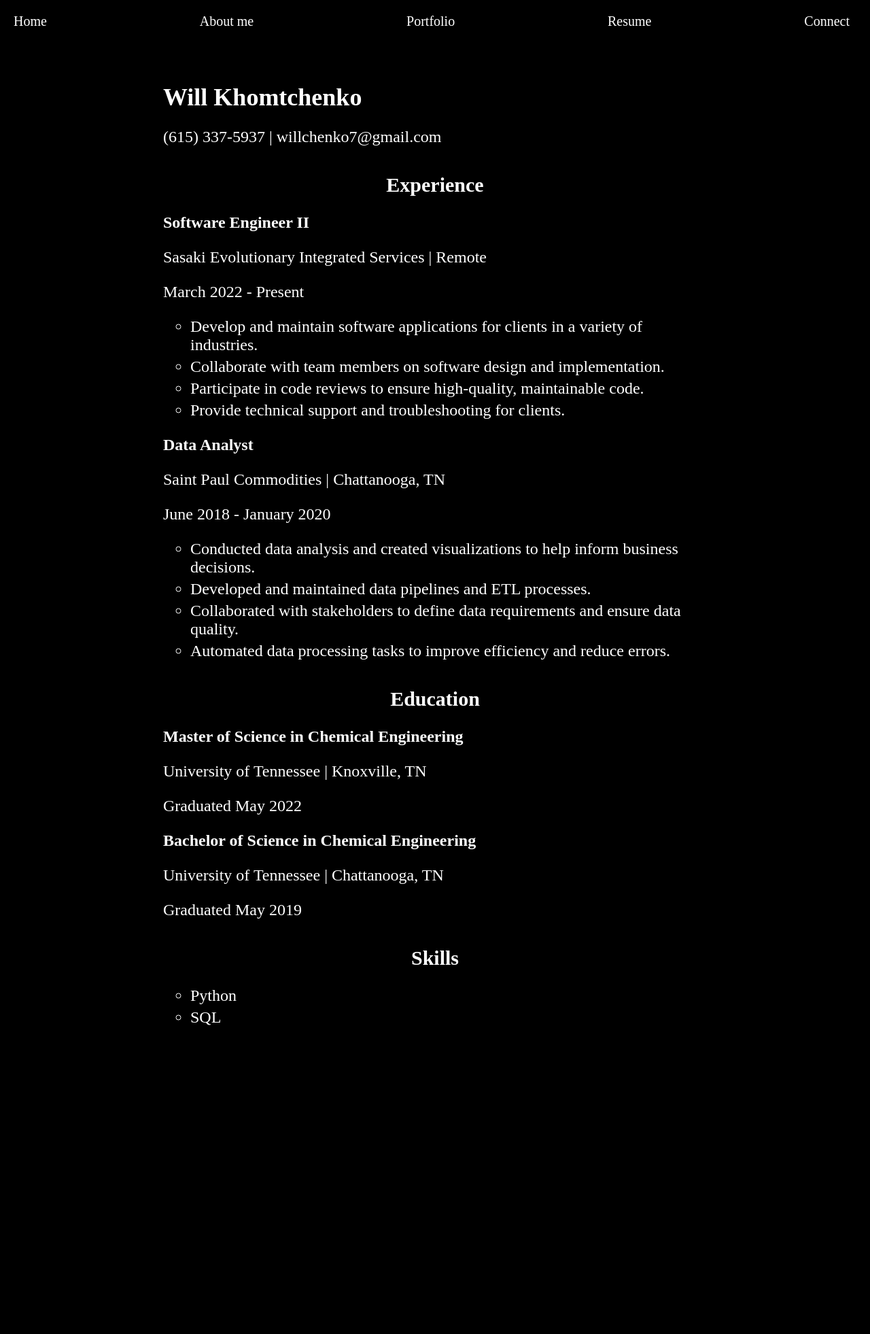
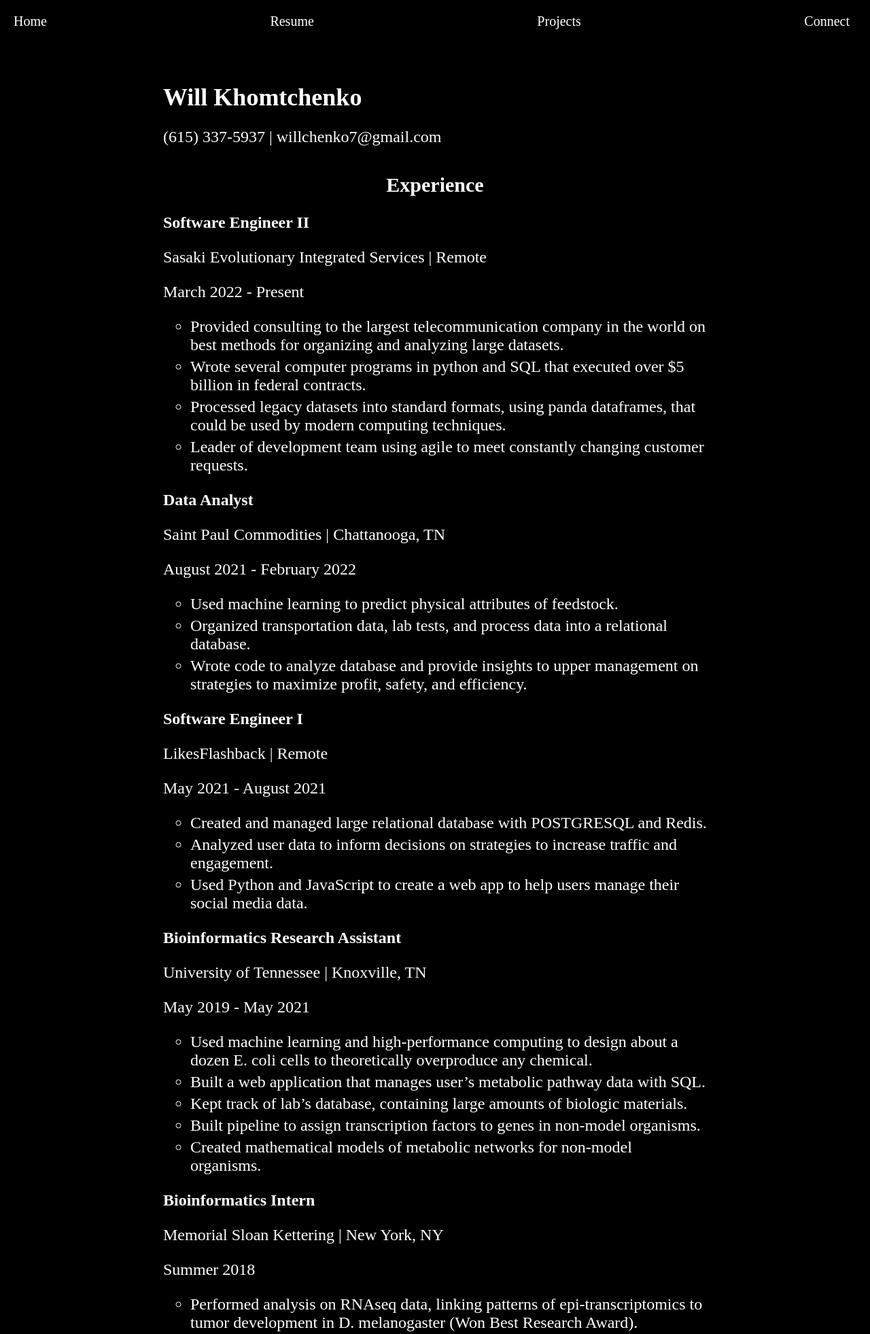
Before and after one commit to willchenko7/personal-site, a Flask app: page /resume in a window 1280 px wide. Shown: the top 1962 px of the page at 68% size. Before the commit the page ends 1508 px from the top, so only its background shows below. Run offline with Flask 2, Linux system fonts and the light colour scheme.

Commit message:
modified new templates

```diff
--- a/personal_site/templates/new_connect.html
+++ b/personal_site/templates/new_connect.html
@@ -79,9 +79,8 @@
 <body>
     <div class="navbar">
         <a href="{{ url_for('home') }}">Home</a>
-        <a href="#">About me</a>
-        <a href="#">Portfolio</a>
         <a href="{{ url_for('resume') }}">Resume</a>
+        <a href="{{ url_for('projects') }}">Projects</a>
         <a href="{{ url_for('connect') }}">Connect</a>
     </div>
     <div class="center">
--- a/personal_site/templates/new_home.html
+++ b/personal_site/templates/new_home.html
@@ -79,9 +79,8 @@
 <body>
     <div class="navbar">
         <a href="{{ url_for('home') }}">Home</a>
-        <a href="#">About me</a>
-        <a href="#">Portfolio</a>
         <a href="{{ url_for('resume') }}">Resume</a>
+        <a href="{{ url_for('projects') }}">Projects</a>
         <a href="{{ url_for('connect') }}">Connect</a>
     </div>
     <div class="center">
--- a/personal_site/templates/new_resume.html
+++ b/personal_site/templates/new_resume.html
@@ -98,9 +98,8 @@
 
     <div class="navbar">
         <a href="{{ url_for('home') }}">Home</a>
-        <a href="#">About me</a>
-        <a href="#">Portfolio</a>
         <a href="{{ url_for('resume') }}">Resume</a>
+        <a href="{{ url_for('projects') }}">Projects</a>
         <a href="{{ url_for('connect') }}">Connect</a>
     </div>
     <br></br>
@@ -117,21 +116,51 @@
                     <p>Sasaki Evolutionary Integrated Services | Remote</p>
                     <p>March 2022 - Present</p>
                     <ul style="list-style-type: circle; padding-left: 40px;">
-                        <li>Develop and maintain software applications for clients in a variety of industries.</li>
-                        <li>Collaborate with team members on software design and implementation.</li>
-                        <li>Participate in code reviews to ensure high-quality, maintainable code.</li>
-                        <li>Provide technical support and troubleshooting for clients.</li>
+                        <li>Provided consulting to the largest telecommunication company in the world on best methods for organizing and analyzing large datasets.</li>
+                        <li>Wrote several computer programs in python and SQL that executed over $5 billion in federal contracts.</li>
+                        <li>Processed legacy datasets into standard formats, using panda dataframes, that could be used by modern computing techniques.</li>
+                        <li>Leader of development team using agile to meet constantly changing customer requests.</li>
                     </ul>
                 </li>
                 <li>
                     <h3>Data Analyst</h3>
                     <p>Saint Paul Commodities | Chattanooga, TN</p>
-                    <p>June 2018 - January 2020</p>
+                    <p>August 2021 - February 2022</p>
                     <ul style="list-style-type: circle; padding-left: 40px;">
-                        <li>Conducted data analysis and created visualizations to help inform business decisions.</li>
-                        <li>Developed and maintained data pipelines and ETL processes.</li>
-                        <li>Collaborated with stakeholders to define data requirements and ensure data quality.</li>
-                        <li>Automated data processing tasks to improve efficiency and reduce errors.</li>
+                        <li>Used machine learning to predict physical attributes of feedstock.</li>
+                        <li>Organized transportation data, lab tests, and process data into a relational database.</li>
+                        <li>Wrote code to analyze database and provide insights to upper management on strategies to maximize profit, safety, and efficiency.</li>
+                    </ul>
+                </li>
+                <li>
+                    <h3>Software Engineer I</h3>
+                    <p>LikesFlashback | Remote</p>
+                    <p>May 2021 - August 2021</p>
+                    <ul style="list-style-type: circle; padding-left: 40px;">
+                        <li>Created and managed large relational database with POSTGRESQL and Redis.</li>
+                        <li>Analyzed user data to inform decisions on strategies to increase traffic and engagement.</li>
+                        <li>Used Python and JavaScript to create a web app to help users manage their social media data.</li>
+                    </ul>
+                </li>
+                <li>
+                    <h3>Bioinformatics Research Assistant</h3>
+                    <p>University of Tennessee | Knoxville, TN</p>
+                    <p>May 2019 - May 2021</p>
+                    <ul style="list-style-type: circle; padding-left: 40px;">
+                        <li>Used machine learning and high-performance computing to design about a dozen E. coli cells to theoretically overproduce any chemical.</li>
+                        <li>Built a web application that manages user’s metabolic pathway data with SQL.</li>
+                        <li>Kept track of lab’s database, containing large amounts of biologic materials.</li>
+                        <li>Built pipeline to assign transcription factors to genes in non-model organisms.</li>
+                        <li>Created mathematical models of metabolic networks for non-model organisms.</li>
+                    </ul>
+                </li>
+                <li>
+                    <h3>Bioinformatics Intern</h3>
+                    <p>Memorial Sloan Kettering | New York, NY</p>
+                    <p>Summer 2018</p>
+                    <ul style="list-style-type: circle; padding-left: 40px;">
+                        <li>Performed analysis on RNAseq data, linking patterns of epi-transcriptomics to tumor development in D. melanogaster (Won Best Research Award).</li>
+                        <li>Used R to help visualize complex datasetsL.</li>
                     </ul>
                 </li>
             </ul>
@@ -143,21 +172,58 @@
                 <li>
                     <h3>Master of Science in Chemical Engineering</h3>
                     <p>University of Tennessee | Knoxville, TN</p>
+                    <ul style="list-style-type: circle; padding-left: 40px;">
+                        <li>Took several Computer Science classes, including: Bioinformatics, Advanced Algorithms, and Convex Optimization.</li>
+                    </ul>
                     <p>Graduated May 2022</p>
                 </li>
                 <li>
                     <h3>Bachelor of Science in Chemical Engineering</h3>
                     <p>University of Tennessee | Chattanooga, TN</p>
+                    <ul style="list-style-type: circle; padding-left: 40px;">
+                        <li>Member of: Tau Beta Pi, AICHE, Dean’s List, Urban Garden, Soccer Team (Pres.).</li>
+                        <li>SEARCH Grant Recipient to complete an undergraduate research project.</li>
+                    </ul>
                     <p>Graduated May 2019</p>
                 </li>
+                <li>
+                    <h3>Additional Online Courses</h3>
+                    <ul style="list-style-type: circle; padding-left: 40px;">
+                        <li>Transformers for Natural Language Processing - Lazy Programmer Team (current)</li>
+                        <li>PyTorch for Deep Learning - Jose Portilla (Dec 2022)</li>
+                        <li>PL/SQL - Beginner to Advanced - Amarnath Reddy (Mar 2022)</li>
+                        <li>Coding Boot Camp – freeCodeCamp.org (Spring 2022)</li>
+                        <li>Machine Learning - University of Stanford by Professor Andrew Ng (Summer 2020)</li>
+                        <li>Linear Algebra – MIT OpenCourseWare by Professor Gilbert Strang (Spring 2020)</li>
+                    </li>
             </ul>
         </div>
 
         <div class="section">
             <h2 class="section-header">Skills</h2>
             <ul style="list-style-type: circle; padding-left: 40px;">
+                <li>Problem Solving</li>
+                <li>Machine Learning</li>
+                <li>Scientific Computing</li>
+                <li>Data Analysis</li>
+                <li>Statistics</li>
+                <li>Modeling</li>
+                <li>Databases</li>
+            </ul>
+        </div>
+
+        <div class="section">
+            <h2 class="section-header">Programs</h2>
+            <ul style="list-style-type: circle; padding-left: 40px;">
                 <li>Python</li>
                 <li>SQL</li>
+                <li>Bash</li>
+                <li>Git</li>
+                <li>R</li>
+                <li>C++</li>
+                <li>PL/SQL</li>
+                <li>JavaScript</li>
+                <li>MATLAB</li>
             </ul>
         </div>
     </div>
```
